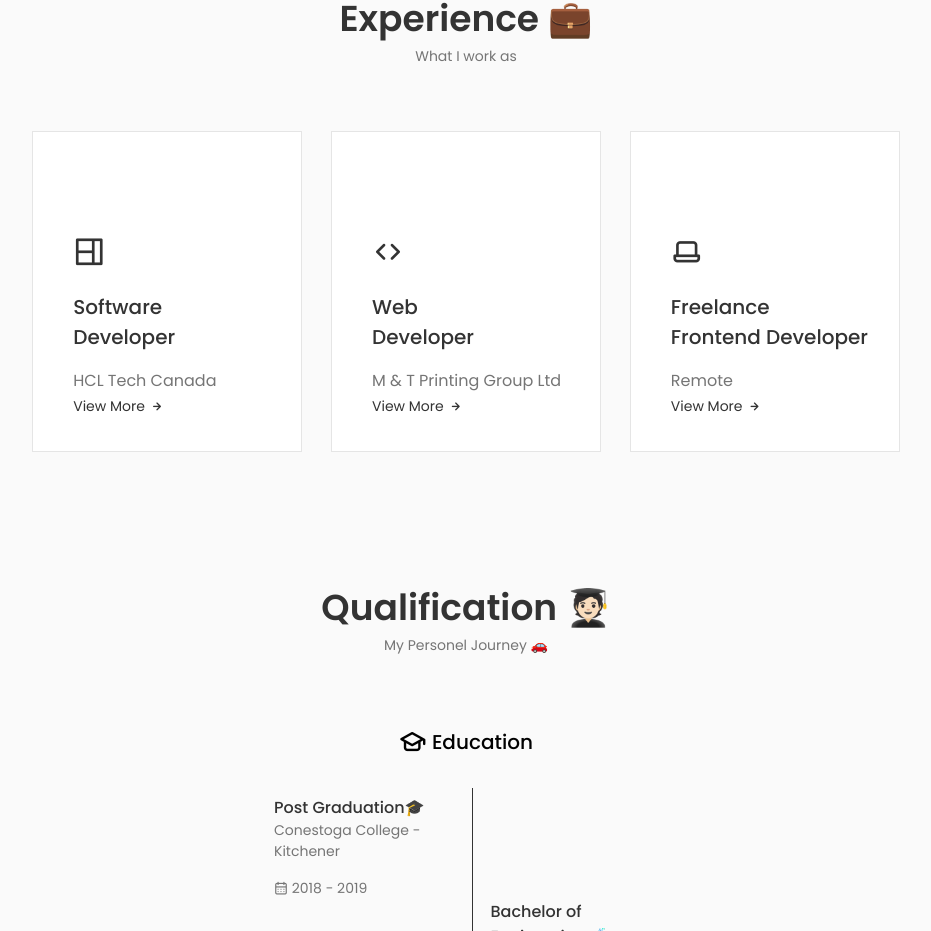
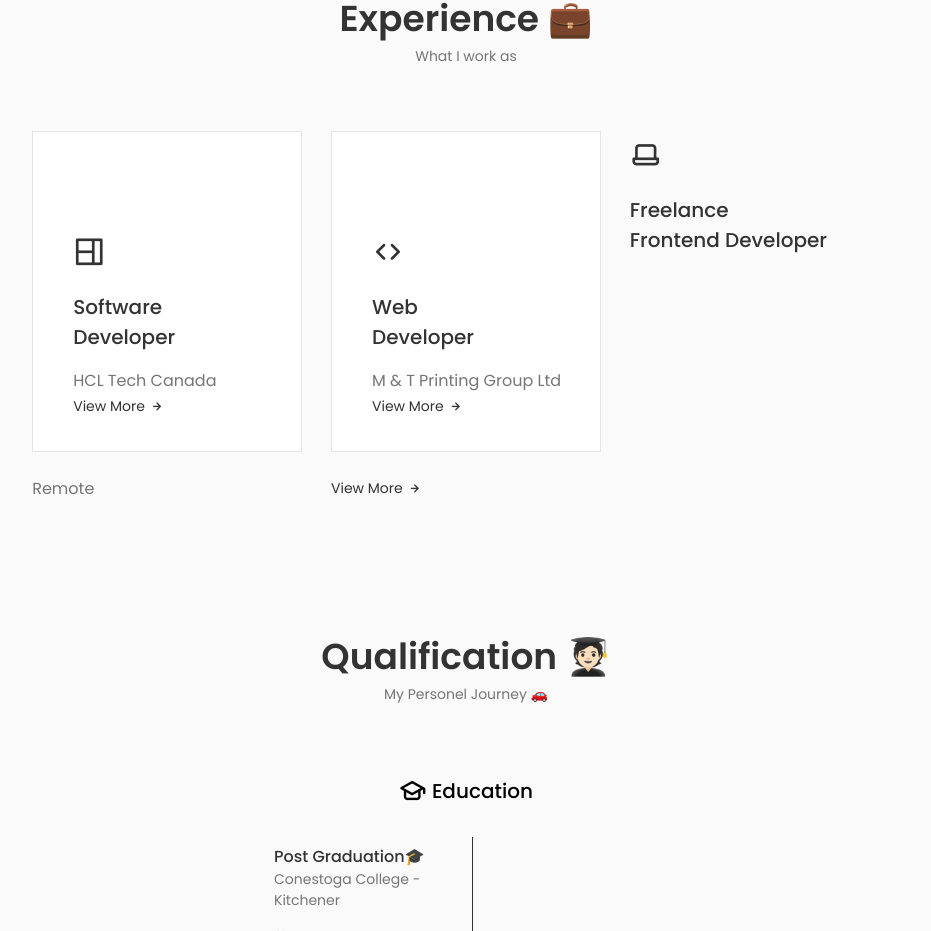
Before and after one commit to RishabhShah9771/RishabhProject, a React (Vite) app: page / in a window 1280 px wide. Shown: the part 2451-3382 px from the top of the page, without its empty margins (174-1105 px from the left). Built offline with nearby package versions, Linux system fonts and the light colour scheme.

Commit message:
Update Bug Fix

```diff
--- a/index.html
+++ b/index.html
@@ -12,7 +12,7 @@
       rel="stylesheet"
       href="https://unicons.iconscout.com/release/v4.0.8/css/line.css"
     />
-    <title>Rishabh Shah</title>
+    <title>Rishabh Shah | Portfolio</title>
   </head>
   <body>
     <div id="root"></div>
--- a/src/components/experience/Experience.jsx
+++ b/src/components/experience/Experience.jsx
@@ -203,7 +203,6 @@ const Experience = () => {
           </div>
         </div>
 
-        <div className="exp__content">
         <div>
           {/* Need to change Icon */}
           <i className="uil uil-laptop exp__icon"></i>
@@ -244,8 +243,8 @@ const Experience = () => {
                 <p className="exp__modal-info">
                   Built responsive and fully functional{" "}
                   <strong>React applications</strong> for small businesses and
-                    personal branding use cases, including dynamic portfolios
-                    and dashboards.
+                  personal branding use cases, including dynamic portfolios and
+                  dashboards.
                 </p>
               </li>
 
@@ -265,8 +264,8 @@ const Experience = () => {
                 <p className="exp__modal-info">
                   Created e-commerce templates and admin dashboards using{" "}
                   <strong>Redux</strong>, responsive layouts, and
-                    component-based architecture, tailored for client
-                    prototyping needs.
+                  component-based architecture, tailored for client prototyping
+                  needs.
                 </p>
               </li>
 
@@ -283,7 +282,6 @@ const Experience = () => {
         </div>
       </div>
     </div>
-    </div>
   );
 };
 
```
Lines whose indentation alone changed are shown as unchanged.
